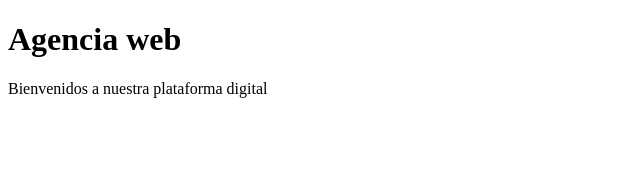
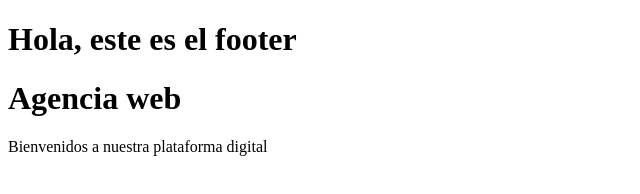
Before and after one commit to VanessaOspina16/ProyectoClase2, a plain HTML site: page index.html in a window 1280 px wide. Shown: the whole page, without its empty margins (0-640 px from the left). Drawn offline with Linux system fonts and the light colour scheme.

Commit message:
add footer section

```diff
--- a/index.html
+++ b/index.html
@@ -4,6 +4,9 @@
     <meta charset="UTF-8">
     <title>Agencia Web</title>
 </head>
+<header>
+    <h1>Hola, este es el footer</h1>
+</header>
 <body>
      <h1>Agencia web</h1>
      <p>Bienvenidos a nuestra plataforma digital</p>
```
